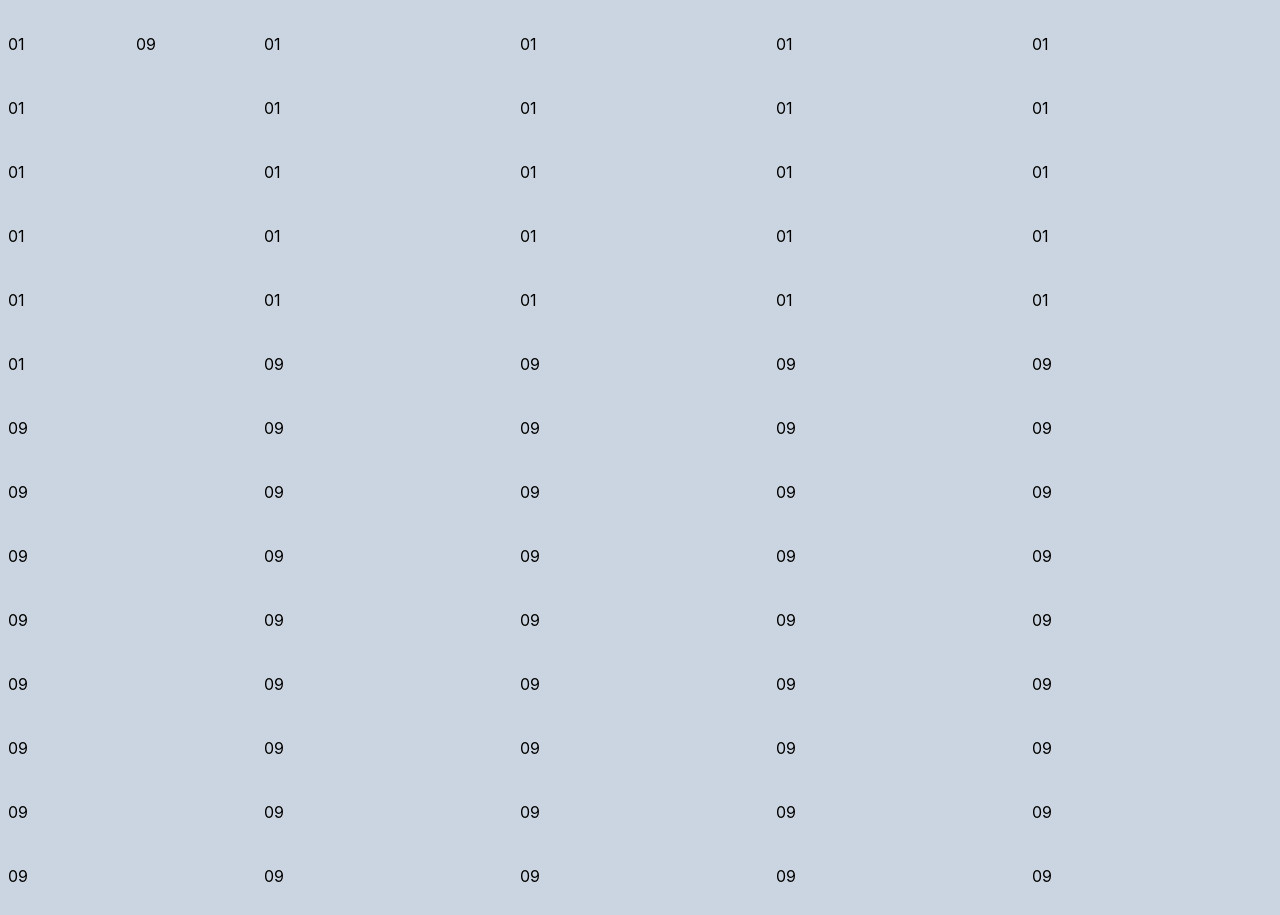
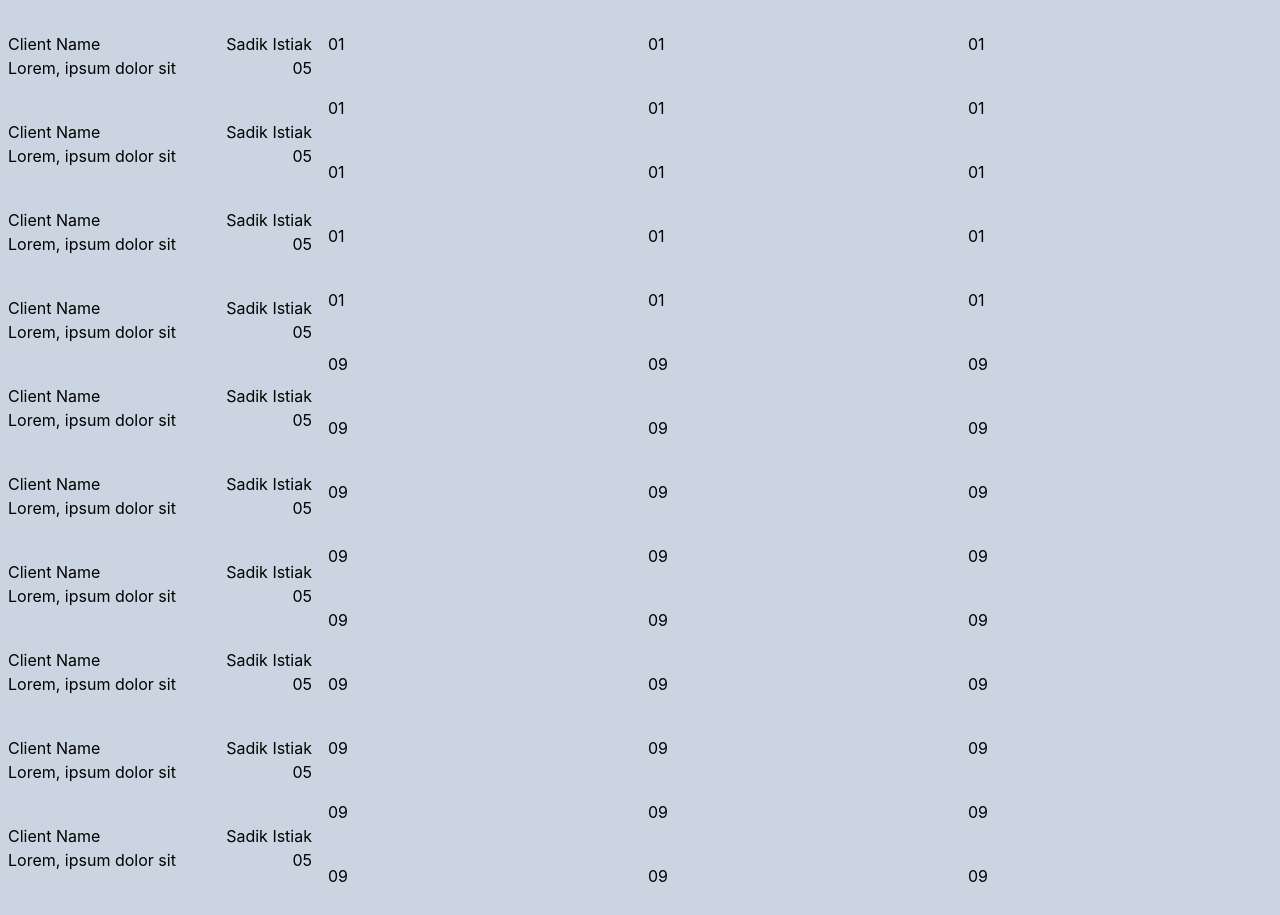
Before and after one commit to md-azmi-siddique/seo-page1, a React (Create React App) app: page / in a window 1280 px wide. Shown: the part 40-955 px from the top of the page. Built offline with nearby package versions, Linux system fonts and the light colour scheme.

Commit message:
component block building

```diff
--- a/src/Components/IncompleteList.jsx
+++ b/src/Components/IncompleteList.jsx
@@ -1,4 +1,6 @@
-import React from 'react';
+import React from "react";
+import ListItem from "./ListItem";
+import MyComponent from './MyComponent';
 
 const IncompleteList = () => {
   return (
@@ -8,33 +10,10 @@ const IncompleteList = () => {
         Incomplete
       </div>
       <div>
-      <div class="grid grid-cols-2 gap-4">
-  <div>01</div>
+        <MyComponent></MyComponent>
+      </div>
 
-  <div>09</div>
-</div>
-      </div>
-      <div>01</div>
-      <div>01</div>
-      <div>01</div>
-      <div>01</div>
-      <div>01</div>
-      <div>09</div>
-      <div>09</div>
-      <div>09</div>
-      <div>09</div>
-      <div>09</div>
-      <div>09</div>
-      <div>09</div>
-      <div>09</div>
-      <div>09</div>
-      <div>09</div>
-      <div>09</div>
-      <div>09</div>
-      <div>09</div>
-      <div>09</div>
     </div>
-
   );
 };
 
--- /dev/null
+++ b/src/Components/ListItem.jsx
@@ -0,0 +1,18 @@
+import React from 'react';
+
+const ListItem = () => {
+    return (
+        <div>
+            <div class="grid grid-cols-2">
+          <div>Client Name</div>
+          <div class="justify-self-end">Sadik Istiak</div>
+        </div>
+        <div class="grid grid-cols-3">
+          <div class="col-span-2 ">Lorem, ipsum dolor sit</div>
+          <div class="justify-self-end">05</div>
+        </div>
+        </div>
+    );
+};
+
+export default ListItem;
--- /dev/null
+++ b/src/Components/MyComponent.jsx
@@ -0,0 +1,20 @@
+// MyComponent.js
+import React from 'react';
+import ListItem from './ListItem';
+
+const MyComponent = () => {
+  // Assuming you have an array of items
+  const items = [1, 2,3,4,5,6,7,8,9,10,11,12,13,14,15];
+
+  return (
+    <div className="grid gap-10">
+      {items.map((item, index) => (
+        <div key={index}>
+          <ListItem />
+        </div>
+      ))}
+    </div>
+  );
+};
+
+export default MyComponent;
--- a/src/Components/TaskList.jsx
+++ b/src/Components/TaskList.jsx
@@ -18,21 +18,20 @@ import UnderReview from "./UnderReview";
 import Compleated from "./Compleated";
 import Over from "./Over";
 
-
 const TaskList = () => {
   return (
-    <>
+
+    <div className="bg-slate-300">
+      <div className="container mx-auto">
       <Swiper
-        slidesPerView={5}
+        slidesPerView={4}
         scrollbar={{ hide: true }}
         modules={[Scrollbar]}
         className="mySwiper"
       >
         <SwiperSlide>
           <div className="incomplete bg-slate-300 p-2">
-            <div className="topNav flex justify-between">
-
-            </div>
+            <div className="topNav flex justify-between"></div>
             <div className="list Section">
               <Swiper
                 direction={"vertical"}
@@ -53,9 +52,7 @@ const TaskList = () => {
         </SwiperSlide>
         <SwiperSlide>
           <div className="incomplete bg-slate-300 p-2">
-            <div className="topNav flex justify-between">
-
-            </div>
+            <div className="topNav flex justify-between"></div>
             <div className="list Section">
               <Swiper
                 direction={"vertical"}
@@ -69,7 +66,6 @@ const TaskList = () => {
                 <SwiperSlide>
                   {/* Todo List */}
                   <TodoList></TodoList>
-
                 </SwiperSlide>
               </Swiper>
             </div>
@@ -109,9 +105,7 @@ const TaskList = () => {
         </SwiperSlide>
         <SwiperSlide>
           <div className="incomplete bg-slate-300 p-2">
-            <div className="topNav flex justify-between">
-
-            </div>
+            <div className="topNav flex justify-between"></div>
             <div className="list Section">
               <Swiper
                 direction={"vertical"}
@@ -145,9 +139,7 @@ const TaskList = () => {
         {/* compleated */}
         <SwiperSlide>
           <div className="incomplete bg-slate-300 p-2">
-            <div className="topNav flex justify-between">
-
-            </div>
+            <div className="topNav flex justify-between"></div>
             <div className="list Section">
               <Swiper
                 direction={"vertical"}
@@ -180,9 +172,7 @@ const TaskList = () => {
         {/* Over */}
         <SwiperSlide>
           <div className="incomplete bg-slate-300 p-2">
-            <div className="topNav flex justify-between">
-
-            </div>
+            <div className="topNav flex justify-between"></div>
             <div className="list Section">
               <Swiper
                 direction={"vertical"}
@@ -213,7 +203,8 @@ const TaskList = () => {
           </div>
         </SwiperSlide>
       </Swiper>
-    </>
+    </div>
+    </div>
   );
 };
 
```
